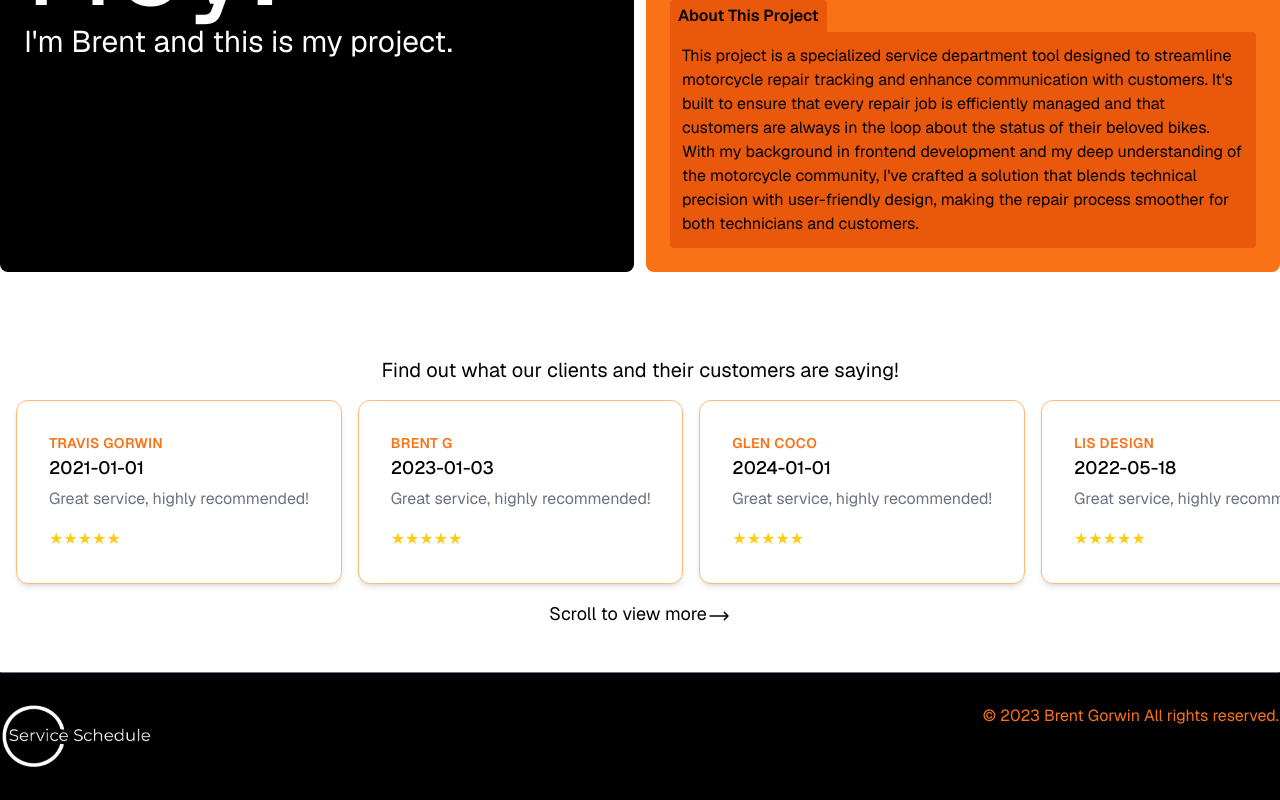
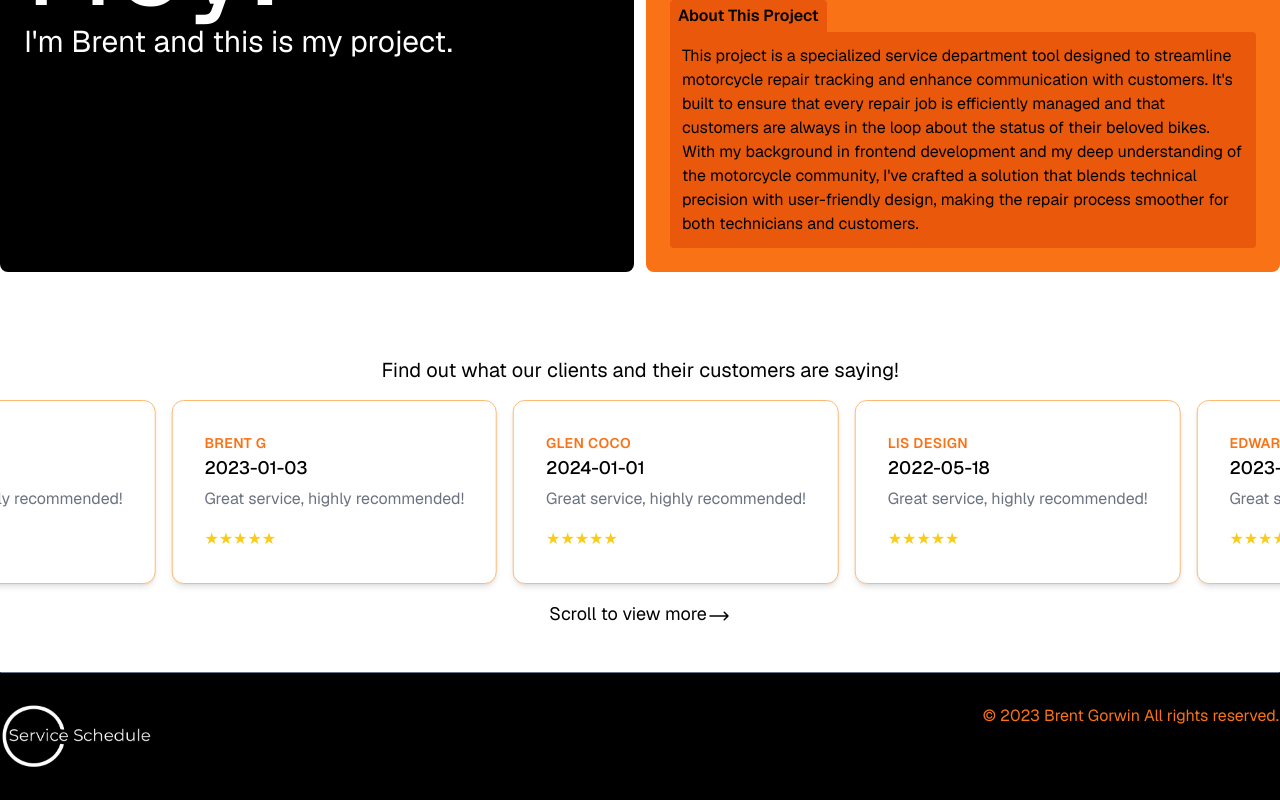
Before and after one commit to bgorwin/service-schedule, a Next.js app: page /about in a window 1280 px wide. Shown: the part 912-1712 px from the top of the page. Built offline with nearby package versions, Linux system fonts and the light colour scheme.

Commit message:
Added a scroll animation

```diff
--- a/app/about/page.jsx
+++ b/app/about/page.jsx
@@ -80,7 +80,7 @@ export default function About () {
                 <p className="text-xl text-center">Find out what our clients and their customers are saying!</p>
                 <div className="container mx-auto flex overflow-x-auto space-x-4 p-4">
                     {reviews.map(review => (
-                        <div key={review.id} className="min-w-max">
+                        <div key={review.id} className="min-w-max scroll">
                             <Review {...review} />
                         </div>
                     ))}
--- a/globals.css
+++ b/globals.css
@@ -79,6 +79,10 @@ html {
   animation: fadeIn 4s ease-in-out forwards;
 }
 
+.scroll {
+  animation: scroll 10s linear infinite;
+}
+
 
 /* Animations */
 
@@ -112,3 +116,13 @@ html {
     opacity: 1;
   }
 }
+
+@keyframes scroll {
+  0% {
+    transform: translateX(0);
+  }
+  100% {
+    /* Adjust the translation based on the total width of your duplicated content */
+    transform: translateX(-100%);
+  }
+}
```
